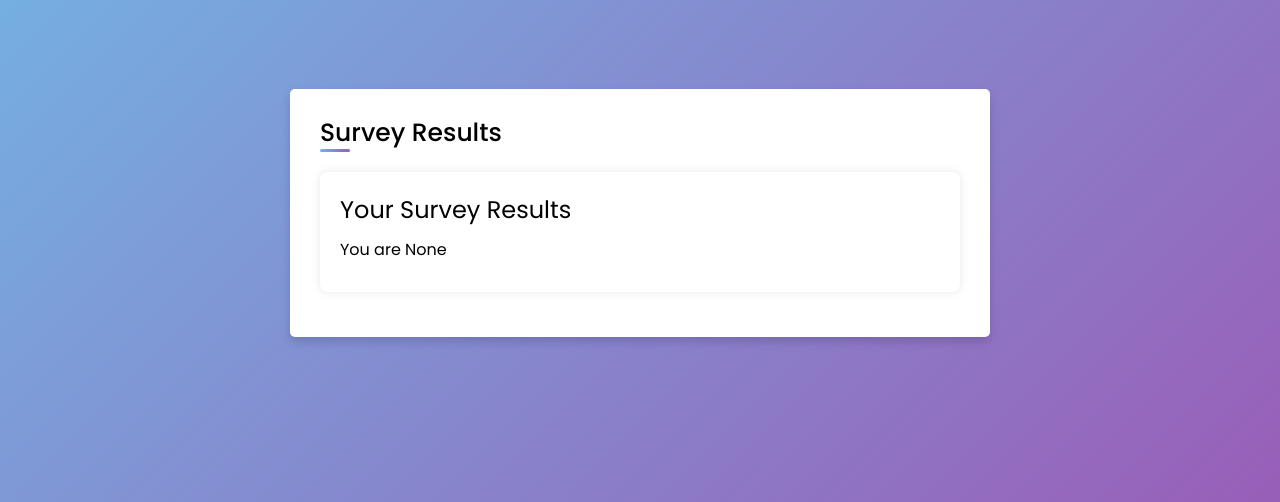
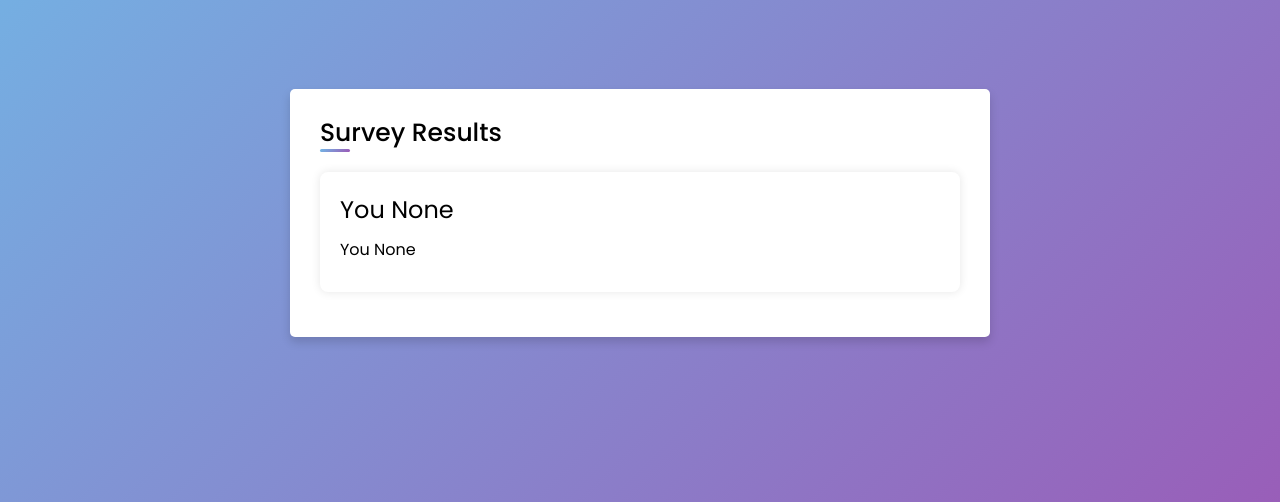
Before and after one commit to ragarwal46/spark, a Flask app: page /results in a window 1280 px wide. Shown: the part 187-689 px from the top of the page. Run offline with Flask 3, Linux system fonts and the light colour scheme; parts of the project's set-up code (start-up, migrations or seed data) failed here and were passed over.

Commit message:
updated format

```diff
--- a/app.py
+++ b/app.py
@@ -33,8 +33,8 @@
     return new_data
 
 def interpret(number):
-    levels = {0: 'are underweight', 1: 'are normal Weight', 2: 'have type 1 obesity', 3: 'have type 2 obesity',
-              4: 'have type 3 obesity', 5:'are little overweight', 6:'are over weight'}
+    levels = {0: 'are underweight', 1: 'are normal weight', 2: 'have type 1 obesity', 3: 'have type 2 obesity',
+              4: 'have type 3 obesity', 5:'are little overweight', 6:'are overweight'}
     return levels[number]
 
 @app.route('/', methods = ['POST', 'GET'])
--- a/model.py
+++ b/model.py
@@ -27,6 +27,5 @@
 print(decision_tree.score(a_test, w_test))
 # Fitting model with all data
 decision_tree.fit(attributes, weight_level)
-print(decision_tree.predict(np.array([21.0, 1.8, 100, 3.0, 2.0, 0.0, 1.0, 1, 0, 0, 2, 0, 0, 3, 3]).reshape(1,-1)))
 
 pickle.dump(decision_tree, open('model.pkl', 'wb'))
--- a/templates/results.html
+++ b/templates/results.html
@@ -27,8 +27,8 @@
     <div class="title">Survey Results</div>
     <div class="content">
       <div class="results-box">
-        <div class="results-title">Your Survey Results</div>
-        <div class="result-item">You are {{res}}</div>
+        <div class="results-title">You {{res}}</div>
+        <div class="result-item">You {{res}}</div>
       </div>
     </div>
   </div>
```
Also changed, not shown: 1 other file.
